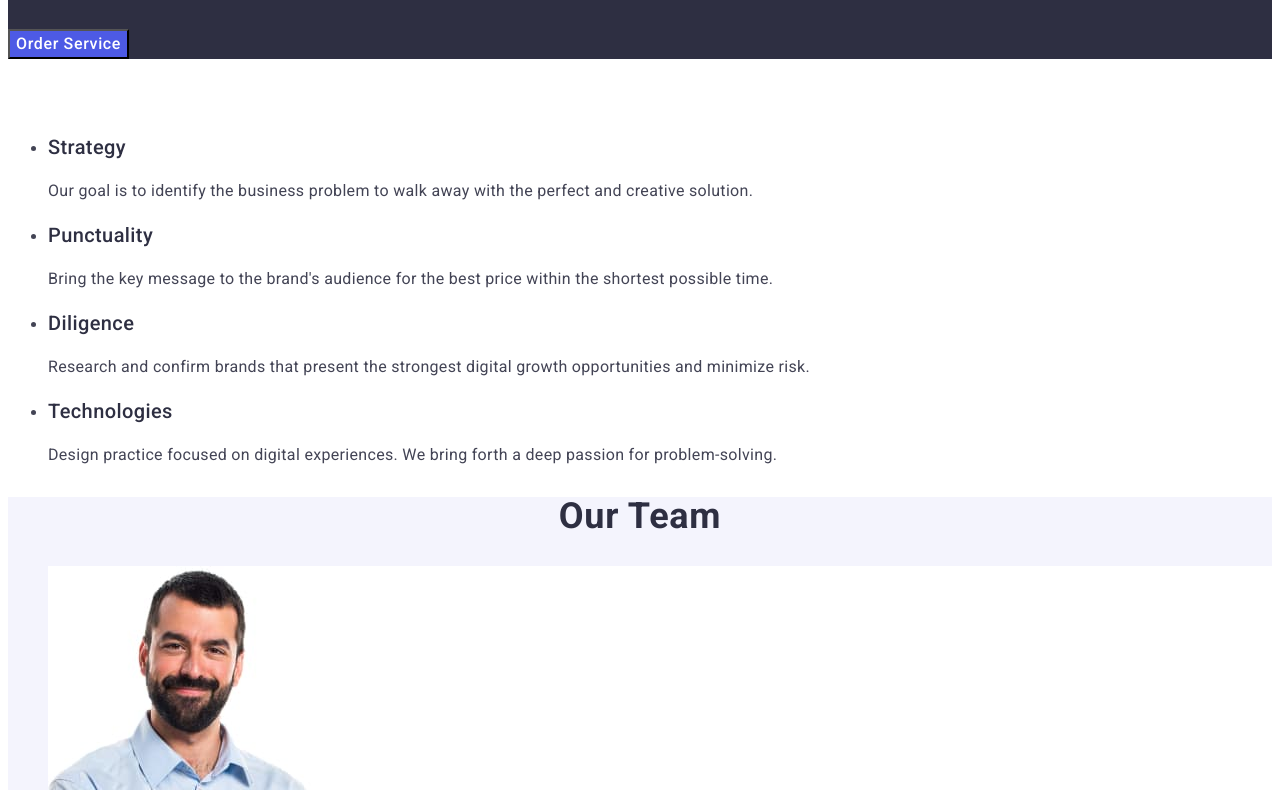
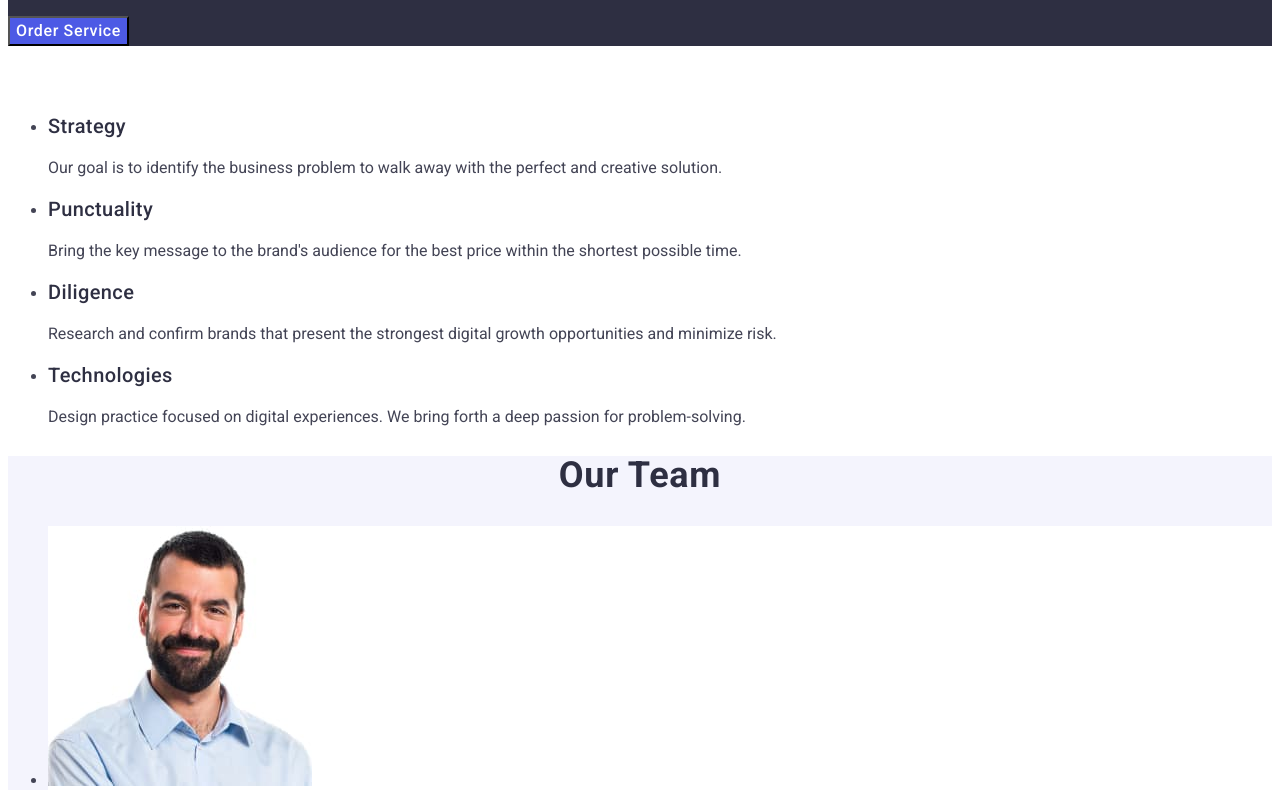
Before and after one commit to HliebVeklenko/goit-markup-hw-02, a plain HTML site: page index.html in a window 1280 px wide. Shown: the part 308-1098 px from the top of the page. Drawn offline with Linux system fonts and the light colour scheme.

Commit message:
Update styles.css

```diff
--- a/css/styles.css
+++ b/css/styles.css
@@ -3,11 +3,6 @@ body {
   font-family: "Roboto", sans-serif;
   color: #434455;
   background-color: #fff;
-  font-size: 16px;
-  font-style: normal;
-  font-weight: 400;
-  line-height: 1.5;
-  letter-spacing: 0.32px;
 }
 
 a {
```
